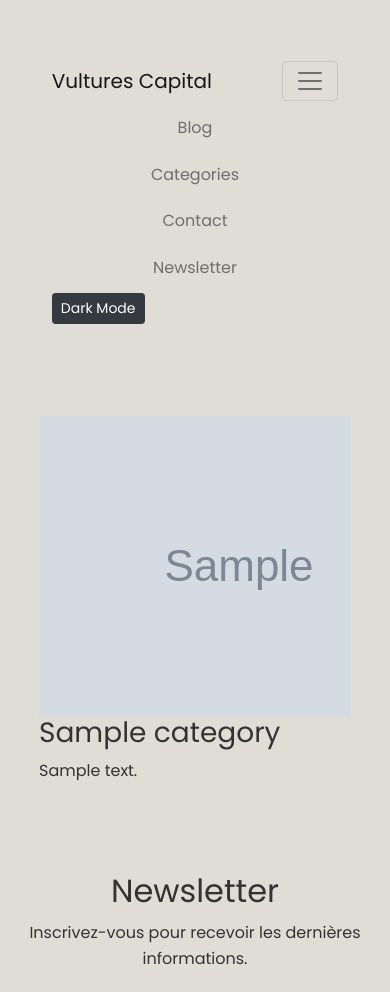
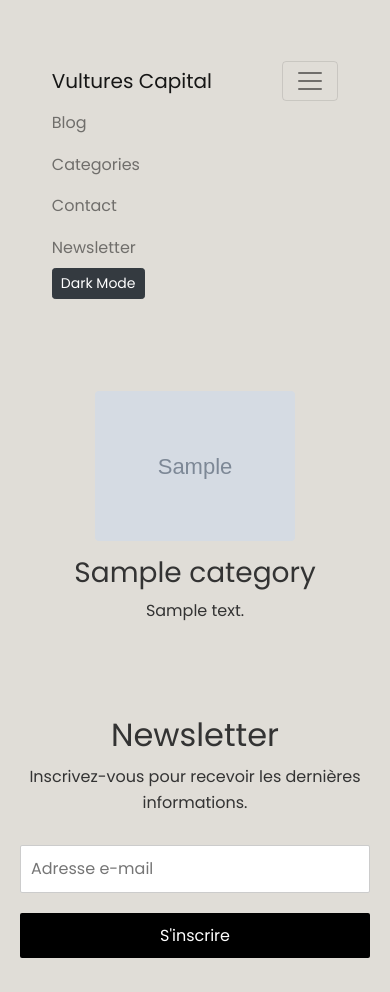
Before and after one commit to vulturescapital/main, a PHP site: page /categories.php in a window 390 px wide, after a click that opens the changed part. Shown: the top 992 px of the page. Run offline with PHP 8.4, Linux system fonts and the light colour scheme; tables that the repository leaves empty or names only in its code hold one stand-in row (values such as "Sample post"); grey boxes marked "Sample" are stand-in pictures.

Commit message:
css card

```diff
--- a/css/body.css
+++ b/css/body.css
@@ -12,10 +12,10 @@
 body {
     font-family: 'Poppins', sans-serif;
     line-height: 1.6;
+    color: var(--text-color-light);
+    background-color: var(--background-color-light);
     margin: 0;
     padding: 0;
-    background-color: var(--background-color-light);
-    color: var(--text-color-light);
 }
 
 body.light-mode {
@@ -47,25 +47,75 @@ body.dark-mode {
     }
 }
 
-/* Adaptations pour le mode sombre */
-body.dark-mode header, body.dark-mode .navbar {
-    background-color: var(--background-color-dark);
+.post {
+    background: #fff;
+    padding: 20px;
+    margin-bottom: 40px;
+    border-radius: 5px;
+}
+
+.post img {
+    max-width: 100%;
+    height: auto;
+    border-radius: 5px 5px 0 0;
+}
+
+.post-date {
+    color: #888;
+    font-size: 0.9em;
+    margin-top: 5px;
+}
+
+.post h2 {
+    font-size: 1.5em;
+    color: #333;
+    margin: 10px 0;
+}
+
+.post p {
+    color: #666;
+    margin-bottom: 20px;
+}
+
+.read-more {
+    background-color: #000;
+    color: #fff;
+    text-decoration: none;
+    padding: 10px 15px;
+    border-radius: 2px;
+    font-weight: bold;
+}
+
+.read-more:hover {
+    background-color: #555;
+}
+
+.category-card {
+    margin-bottom: 20px;
+    text-align: center;
+}
+
+.category-card img {
+    width: auto;
+    height: 150px;
+    object-fit: cover;
+    border-radius: 0.25rem;
+    margin-bottom: 15px;
+}
+
+.category-card:hover {
+    transform: translateY(-5px);
+}
+
+
+body.dark-mode .navbar-brand {
+    color: var(--text-color-dark); /* Couleur pour le mode sombre */
+}
+body.dark-mode header,
+body.dark-mode .navbar-nav .nav-link {
     color: var(--text-color-dark);
 }
 
-body.dark-mode .header-logo, body.dark-mode .navbar-brand,
-body.dark-mode .main-nav a, body.dark-mode .navbar-nav .nav-link {
-    color: var(--text-color-dark);
+body.dark-mode header {
+    background-color: var(--background-color-dark);
 }
-
-@media (max-width: 768px) {
-    .main-nav, .navbar-nav {
-        display: block;
-        text-align: center;
-    }
-
-    .main-nav li, .navbar-nav li {
-        display: block;
-        margin: 5px 0;
-    }
-}
--- a/css/header.css
+++ b/css/header.css
@@ -11,7 +11,6 @@ header {
     font-weight: 700; /* Si 'Vultures Capital' doit être en gras */
     font-size: 2rem; /* Ajuster la taille selon vos besoins */
 }
-
 .header-content {
     display: flex;
     justify-content: space-between;
```
